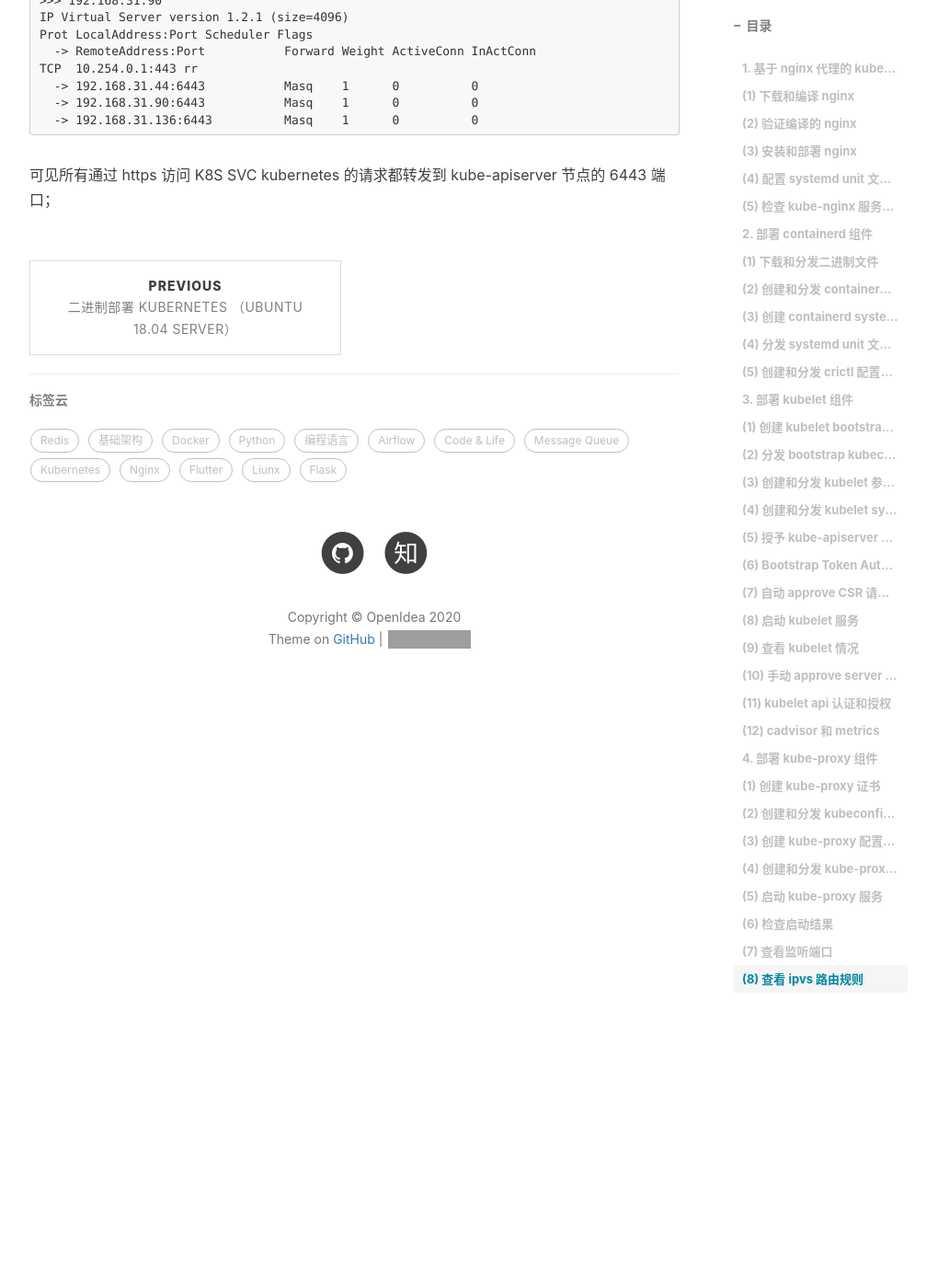
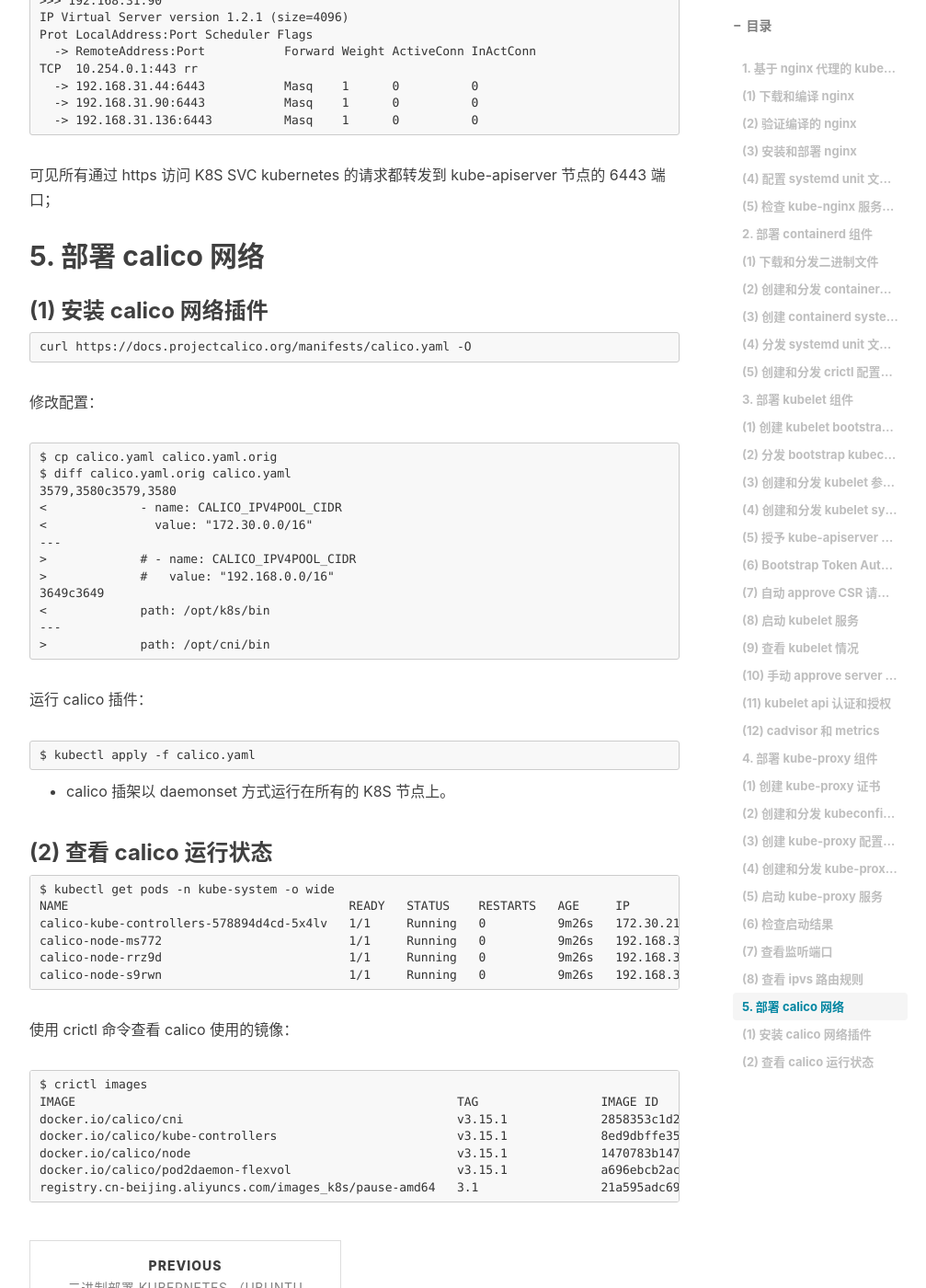
Before and after one commit to zyt312074545/zyt312074545.github.io, a Jekyll site: the page built from _posts/2020-08-02-kubernetes-6.md, in a window 1280 px wide and 1400 px high, scrolled down 16793 px. Shown: the whole window at 92% size, without its empty margins (233-1240 px from the left). Built offline with Jekyll 4.4.1, drawn with Linux system fonts in a browser that asks for light colours; nearby versions of some CDN libraries; comment, search, counter and statistics services are not loaded; grey boxes are pictures that could not be loaded.

Commit message:
add calico

````diff
--- a/_posts/2020-08-02-kubernetes-6.md
+++ b/_posts/2020-08-02-kubernetes-6.md
@@ -864,3 +864,59 @@ TCP  10.254.0.1:443 rr
 ```
 
 可见所有通过 https 访问 K8S SVC kubernetes 的请求都转发到 kube-apiserver 节点的 6443 端口；
+
+## 5. 部署 calico 网络
+
+### (1) 安装 calico 网络插件
+
+```
+curl https://docs.projectcalico.org/manifests/calico.yaml -O
+```
+
+修改配置：
+
+```
+$ cp calico.yaml calico.yaml.orig
+$ diff calico.yaml.orig calico.yaml
+3579,3580c3579,3580
+<             - name: CALICO_IPV4POOL_CIDR
+<               value: "172.30.0.0/16"
+---
+>             # - name: CALICO_IPV4POOL_CIDR
+>             #   value: "192.168.0.0/16"
+3649c3649
+<             path: /opt/k8s/bin
+---
+>             path: /opt/cni/bin
+```
+
+运行 calico 插件：
+
+```
+$ kubectl apply -f calico.yaml
+```
+
+- calico 插架以 daemonset 方式运行在所有的 K8S 节点上。
+
+### (2) 查看 calico 运行状态
+
+```
+$ kubectl get pods -n kube-system -o wide
+NAME                                       READY   STATUS    RESTARTS   AGE     IP               NODE     NOMINATED NODE   READINESS GATES
+calico-kube-controllers-578894d4cd-5x4lv   1/1     Running   0          9m26s   172.30.219.65    master   <none>           <none>
+calico-node-ms772                          1/1     Running   0          9m26s   192.168.31.90    node2    <none>           <none>
+calico-node-rrz9d                          1/1     Running   0          9m26s   192.168.31.136   node1    <none>           <none>
+calico-node-s9rwn                          1/1     Running   0          9m26s   192.168.31.44    master   <none>           <none>
+```
+
+使用 crictl 命令查看 calico 使用的镜像：
+
+```
+$ crictl images
+IMAGE                                                     TAG                 IMAGE ID            SIZE
+docker.io/calico/cni                                      v3.15.1             2858353c1d25f       79.3MB
+docker.io/calico/kube-controllers                         v3.15.1             8ed9dbffe3501       22MB
+docker.io/calico/node                                     v3.15.1             1470783b14749       90.8MB
+docker.io/calico/pod2daemon-flexvol                       v3.15.1             a696ebcb2ac78       37.5MB
+registry.cn-beijing.aliyuncs.com/images_k8s/pause-amd64   3.1                 21a595adc69ca       326kB
+```
````
